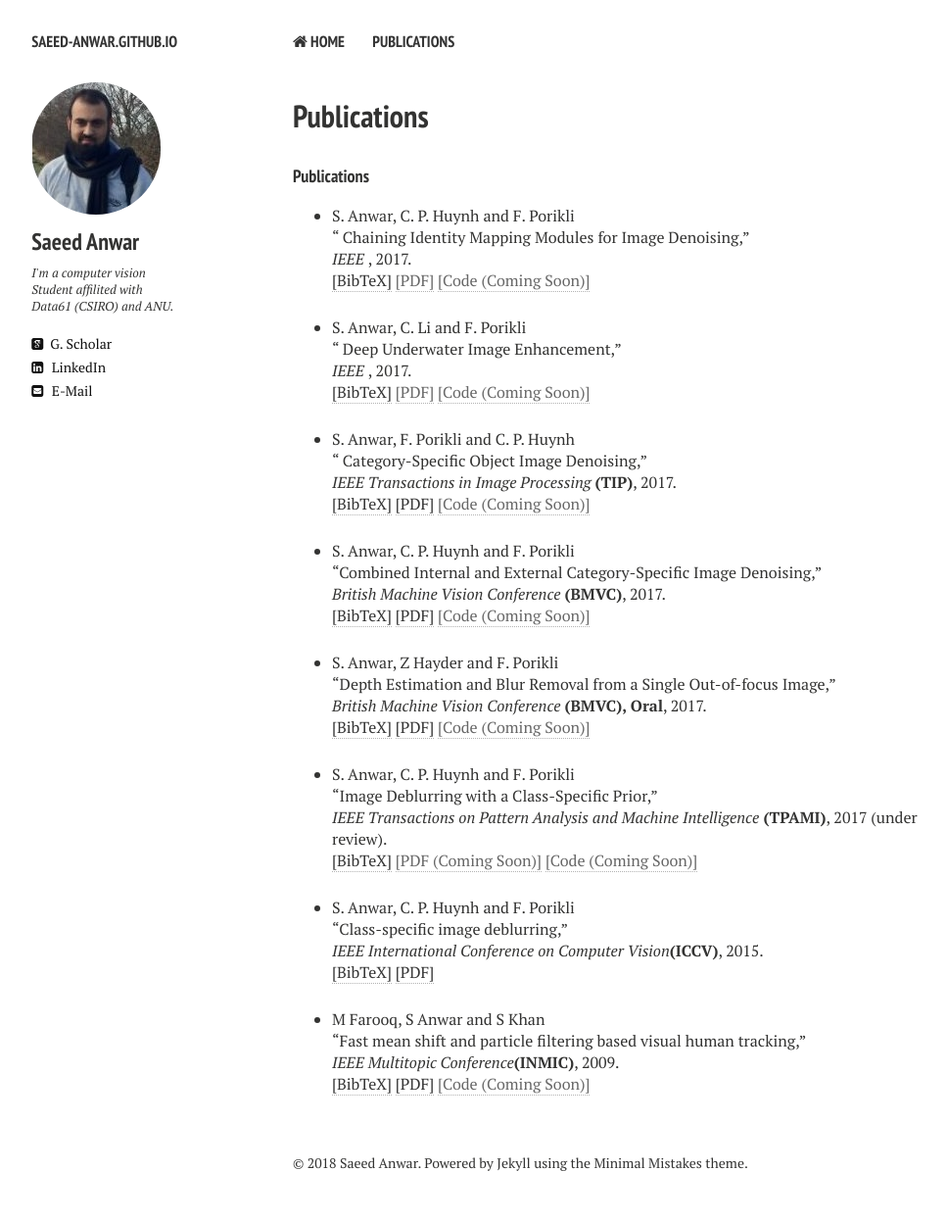
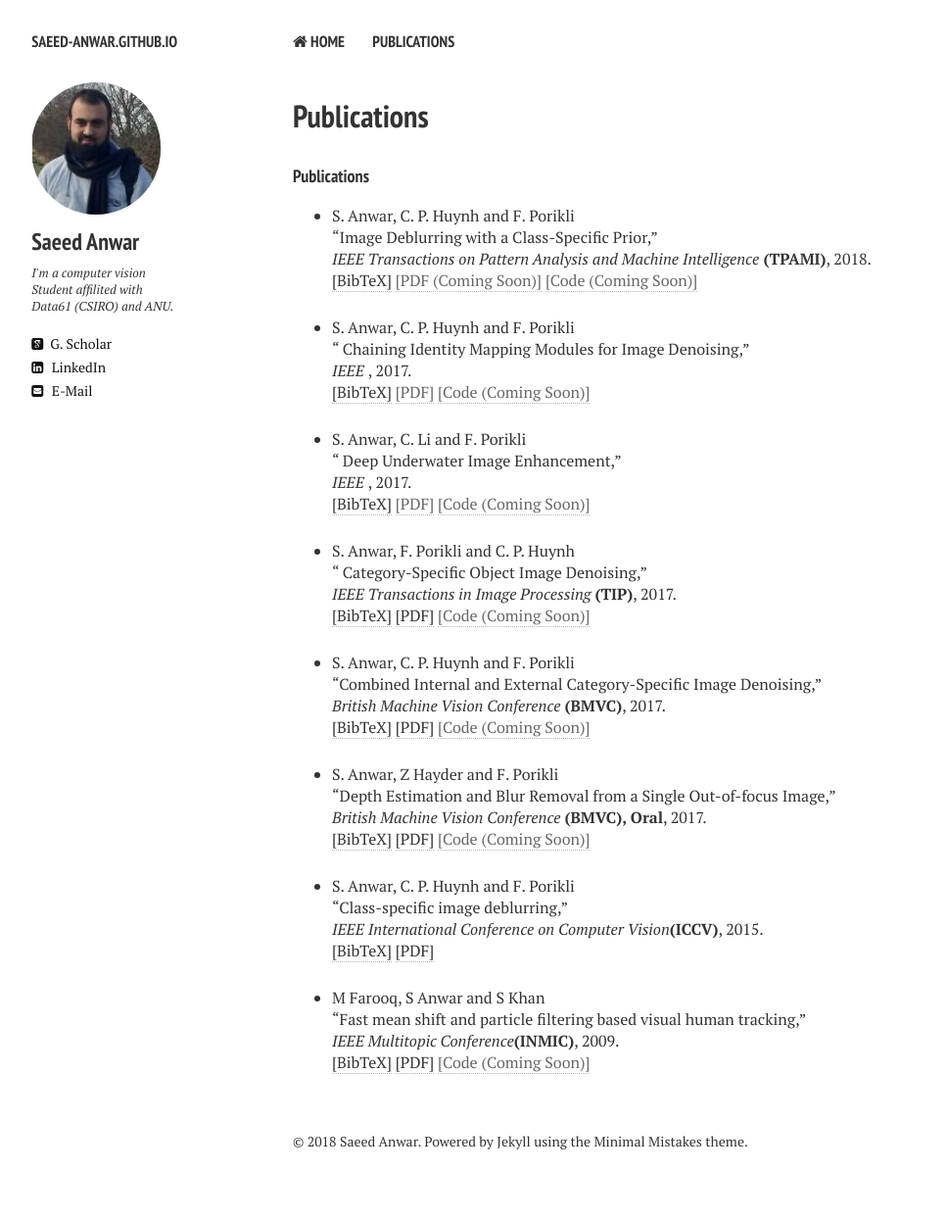
Before and after one commit to saeed-anwar/saeed-anwar.github.io, a Jekyll site: the page built from publications.md, in a window 1280 px wide. Shown: the whole page at 98% size, without its empty margins (21-988 px from the left). Built offline with Jekyll 4.4.1, drawn with Linux system fonts in a browser that asks for light colours; nearby versions of some CDN libraries; after the commit the page ends 1223 px from its top, so only the background shows below that; some of the changed lines change nothing that is shown.

Commit message:
Update publications.html

```diff
--- a/_layouts/publications.html
+++ b/_layouts/publications.html
@@ -88,6 +88,30 @@ div.bibtex pre { font-size: 75%; overflow: auto;  width: 100%; padding: 0em 0em;
 <!-------------------------------------------------------------------------------------------->
 <h4 style="margin-bottom:0px;padding-top:10px;">Publications</h4>
 <ul class="biblist">
+
+<!-- Item: Anwar2018PAMI -->
+<li ><p>
+S. Anwar, C. P. Huynh and F. Porikli <br>
+&ldquo;Image Deblurring with a Class-Specific Prior,&rdquo;<br>
+<i>IEEE Transactions on Pattern Analysis and Machine Intelligence</i><b> (TPAMI)</b>, 2018.
+
+<br />
+<a href="javascript:toggleBibtex('Anwar2018PAMI')">[BibTeX]</a>
+<a href="">[PDF (Coming Soon)]</a>
+<a href="">[Code (Coming Soon)]</a>
+
+</p>
+<div id="bib_Anwar2018PAMI" class="bibtex noshow">
+<pre>
+@article{Anwar2018PAMI,
+  author = {Anwar, Saeed and Huynh, Cong P. and Porikli, Fatih },
+  title = {Image Deblurring with a Class-Specific Prior},
+  journal = {IEEE Transactions on Pattern Analysis and Machine Intelligence},
+  year = {2018}
+}
+</pre>
+</div>
+</li>
 
 <!-- Item: Anwar2017CIMM -->
 <li ><p>S. Anwar, C. P. Huynh and F. Porikli <br>
@@ -210,29 +234,7 @@ S. Anwar, Z Hayder and F. Porikli <br>
 </li>
 
 
-<!-- Item: Anwar2017PAMI -->
-<li ><p>
-S. Anwar, C. P. Huynh and F. Porikli <br>
-&ldquo;Image Deblurring with a Class-Specific Prior,&rdquo;<br>
-<i>IEEE Transactions on Pattern Analysis and Machine Intelligence</i><b> (TPAMI)</b>, 2017 (under review).
 
-<br />
-<a href="javascript:toggleBibtex('Anwar2017PAMI')">[BibTeX]</a>
-<a href="">[PDF (Coming Soon)]</a>
-<a href="">[Code (Coming Soon)]</a>
-
-</p>
-<div id="bib_Anwar2017PAMI" class="bibtex noshow">
-<pre>
-@article{Anwar2017PAMI,
-  author = {Anwar, Saeed and Huynh, Cong P. and Porikli, Fatih },
-  title = {Image Deblurring with a Class-Specific Prior},
-  journal = {IEEE Transactions on Pattern Analysis and Machine Intelligence},
-  year = {2017}
-}
-</pre>
-</div>
-</li>
 
 <!-- Item: Anwar2015ICCV -->
 <li ><p>
```
